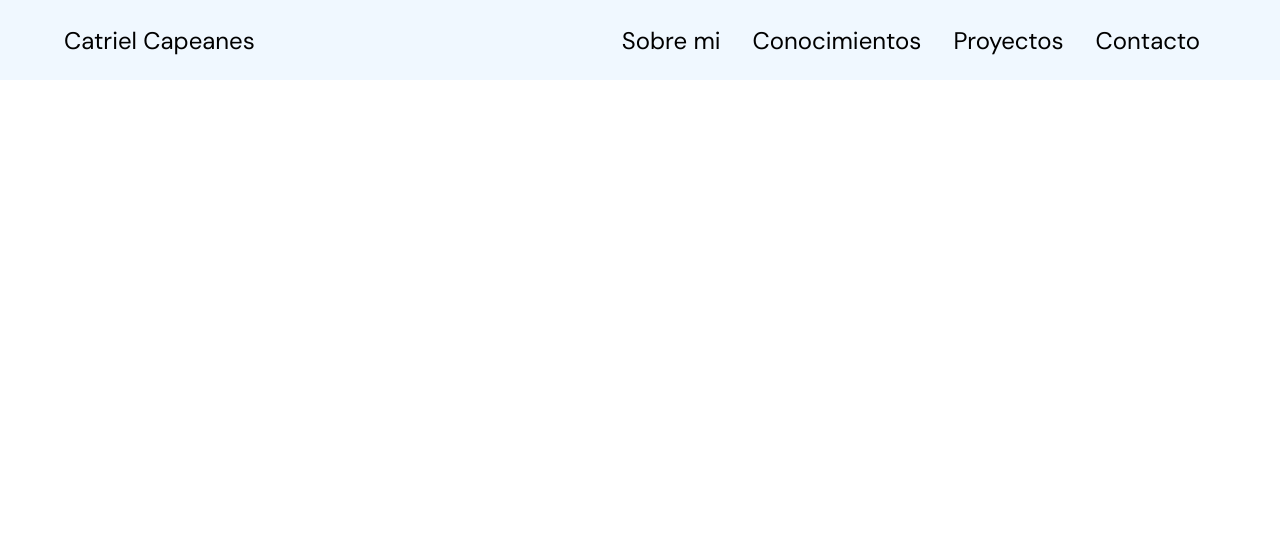
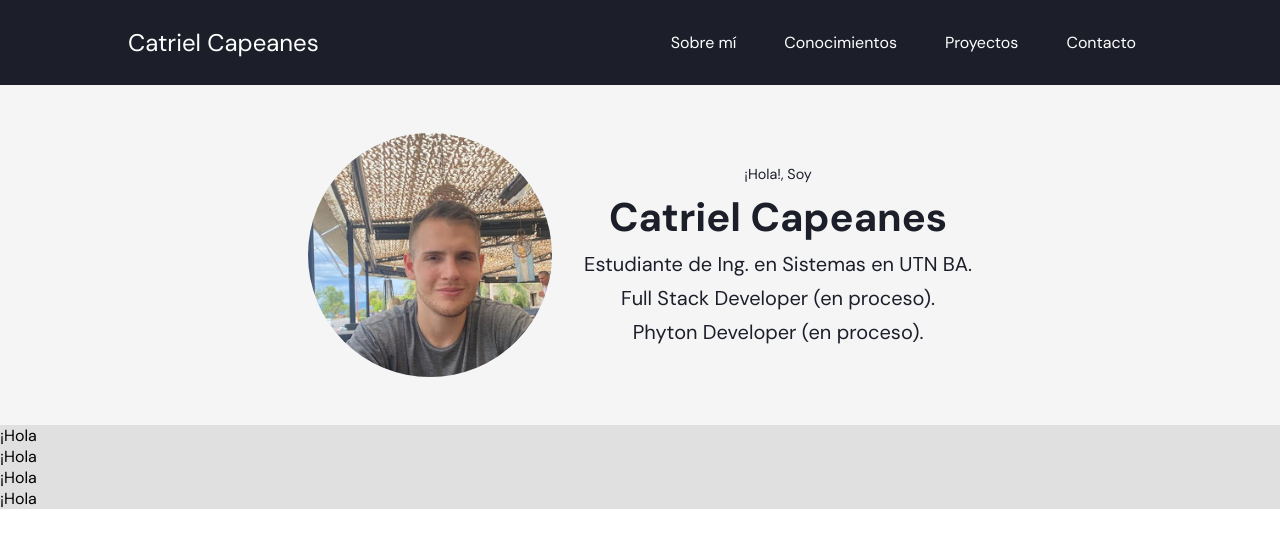
Before and after one commit to catrielcapeanes/UTN-Learning, a plain HTML site: page index.html in a window 1280 px wide. Drawn offline with nearby package versions, Linux system fonts and the light colour scheme.

Commit message:
Terminando header y main

```diff
--- a/index.html
+++ b/index.html
@@ -7,37 +7,41 @@
     <script src="https://kit.fontawesome.com/aa335a1a68.js" crossorigin="anonymous"></script>
     <link href="https://fonts.googleapis.com/css2?family=DM+Sans:ital,opsz,wght@0,9..40,100..1000;1,9..40,100..1000&display=swap" rel="stylesheet">
     <link rel="stylesheet" href="style.css">
+    <link rel="stylesheet" type='text/css' href="https://cdn.jsdelivr.net/gh/devicons/devicon@latest/devicon.min.css" />
     <title>Catriel Capeanes Portfolio</title>
 </head>
 <body>
-    <header class="header">
-        <nav class="navbar">
-            <span class="text_navbar">Catriel Capeanes</span>
-
-            <label class="label_hamburguesa" for="menu_hamburguesa">
-                <i class="fas fa-bars fa-2x"></i>
-            </label>
-
-            <input class="menu_hamburguesa" type="checkbox" name="" id="menu_hamburguesa">
-
-            <ul class="ul_links">
-                <li class="li_links">
-                    <a href="#" class="link">Sobre mi</a>
-                </li>
-                <li class="li_links">
-                    <a href="#" class="link">Conocimientos</a>
-                </li>
-                <li class="li_links">
-                    <a href="#" class="link">Proyectos</a>
-                </li>
-                <li class="li_links">
-                    <a href="#" class="link">Contacto</a>
-                </li>
-            </ul>
+    <header>
+        <span class="logo">Catriel Capeanes</span>
+        <input type="checkbox" id="menu-toggle">
+        <label for="menu-toggle" class="hamburger"><i class="fas fa-bars"></i></label>
+        <nav id="navbar">
+            <a href="#sobre-mi">Sobre mí</a>
+            <a href="#conocimientos">Conocimientos</a>
+            <a href="#proyectos">Proyectos</a>
+            <a href="#contacto">Contacto</a>
         </nav>
     </header>
     <main>
+        <div class="content">
+            <div class="main-photo">
+                <img src="profile.jpg" alt="Foto de Catriel Capeanes">
+            </div>
+            <div class="main-text">
+                <small>¡Hola!, Soy</small>
+                <h1>Catriel Capeanes</h1>
+                <p class="main-subtitle">Estudiante de Ing. en Sistemas en UTN BA.</p>
+                <p class="main-subtitle">Full Stack Developer (en proceso).</p>
+                <p class="main-subtitle">Phyton Developer (en proceso).</p>
+            </div>
+        </div>
+    </main>
+    <section>
+        <p>¡Hola</p>
+        <p>¡Hola</p>
+        <p>¡Hola</p>
+        <p>¡Hola</p>
 
-    </main>
+    </section>
 </body>
 </html>
--- a/style.css
+++ b/style.css
@@ -3,56 +3,126 @@
     --color_negro: #000;
     --color_gris:  #ccc;
     --navbar_height: 80px;
-    --font-size1: 1rem;
-    --font-size2:  1.5rem;
-    --font-size3: 2rem;
+
+    --size-1: 0.9rem;
+    --size-2: 1.25rem;
+    --size-3: 1.5rem;
+    --size-4: 1.85rem;
+    --size-5: 2.5rem;
 
 }
-*{
+* {
     margin: 0;
     padding: 0;
     box-sizing: border-box;
-    font-family: 'DM Sans', sans-serif;
-    text-decoration: none;
 }
 
-.header{
-    height: var(--navbar_height);
-    background-color: red;
+body {
+    font-family: 'DM Sans', sans-serif;
+    content-visibility: auto;
+}
+/* HEADER  */
+header {
+    display: flex;
+    justify-content: space-between;
+    align-items: center;
+    padding: 1rem;
+    background-color: #1C1F2A;
+    color: var(--color_blanco);
+    padding-inline: 10%;
+}
+.logo {
+    font-size: 1.5rem;
+}
+nav {
+    display: flex;
+    gap: 1rem;
+}
+nav a {
+    padding: 1rem;
+    color:var(--color_blanco);
+    border-radius: 8px;
+    text-decoration: none;
+    transition: 0.4s ease;
+}
+nav a:hover{
+    background-color: #2D3242;
+
+}
+.hamburger {
+    display: none;
+    font-size: 1.5rem;
+    cursor: pointer;
+}
+#menu-toggle {
+    display: none;
 }
 
-.navbar{
-    height: 100%;
+/* MAIN  */
+main {
+    background-color: #F5F5F5;
+    color: #1C1F2A;
+    padding: 3rem;
+}
+.content {
     display: flex;
-    justify-content: space-between;
-    background-color: aliceblue;
+    justify-content: center;
     align-items: center;
-    padding: 0 4rem;
+    gap:2rem;
 }
 
-.menu_hamburguesa,.label_hamburguesa{
-    display: none;
-}
-.text_navbar{
-    font-size: var(--font-size2);
-}
-.ul_links{
-    display: flex;
-    flex-direction: row;
-    list-style: none;
-}
-.li_links{
-    width: 100%;
-    padding: 1.5rem 1rem;
+.main-photo {
+    width: 244px;
+    height: 244px;
+    overflow: hidden;
+    border-radius: 50%;
 }
 
-.link{
-    font-size: var(--font-size2);
-    color: var(--color_negro);
+.main-photo img {
+    width: 100%;
+    height: 100%;
+    object-fit: cover;
 }
 
-.li_links:hover{
-    background-color: var(--color_gris);
-    text-decoration: underline;
-    text-underline-offset: .5rem;
+.main-text{
+    display: flex;
+    flex-direction: column;
+    justify-content: center;
+    text-align: center;
+    gap: 0.5rem;
+
 }
+h1 { font-size: var(--size-5);}
+small {font-size: var(--size-1);}
+.main-subtitle { font-size: var(--size-2);}
+
+/* CONOCIMIENTOS  */
+section {background-color: #E0E0E0;}
+
+@media (max-width: 1000px) {
+    /* HEADER  */
+    nav {
+        display: none;
+        flex-direction: column;
+        align-items: center;
+        background-color: #1C1F2A;
+        position: absolute;
+        top: 60px;
+        right: 10px;
+        padding: 1rem;
+        border-radius: 8px;
+    }
+
+    .hamburger {
+        display: block;
+    }
+
+    #menu-toggle:checked + .hamburger + #navbar {
+        display: flex;
+    }
+
+    /* MAIN */
+    .content{
+        flex-direction: column;
+    }
+}
```
Also changed, not shown: profile.jpg (added).
